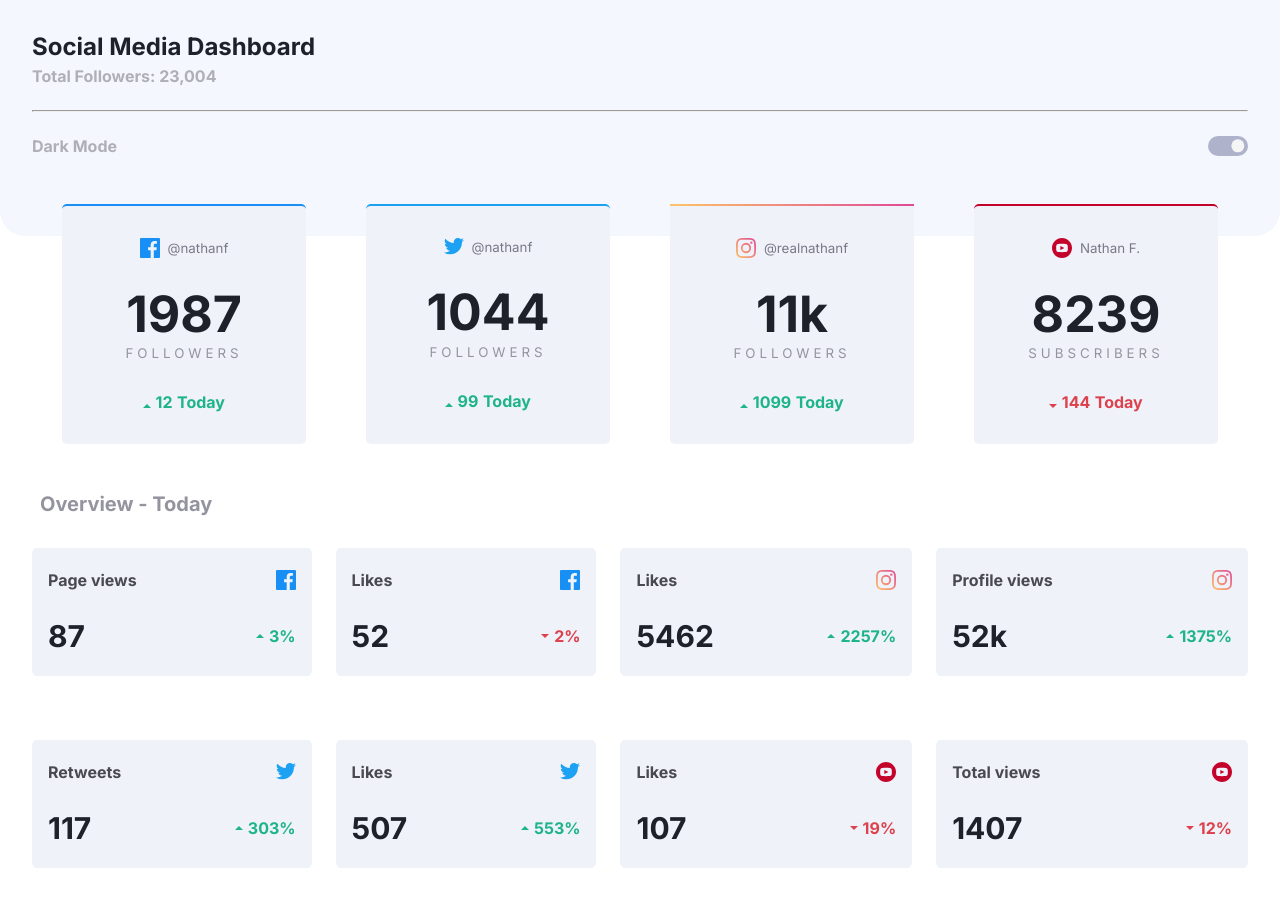
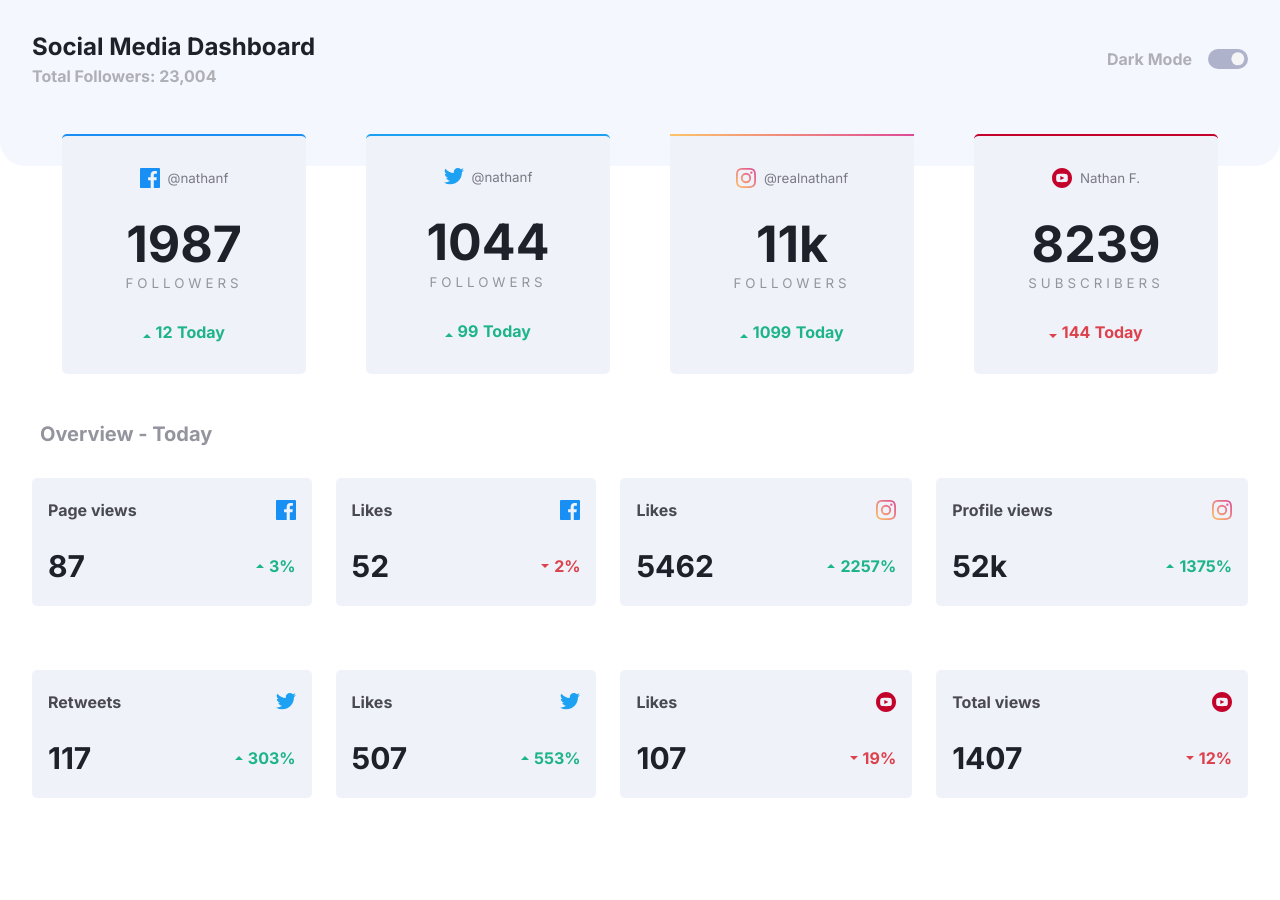
Before and after one commit to StarboyDH/social-media-dashboard, a plain HTML site: page index.html in a window 1280 px wide. After the commit the page ends 830 px from the top, so only its background shows below. Drawn offline with nearby package versions, Linux system fonts and the light colour scheme.

Commit message:
Update styles.css

```diff
--- a/styles.css
+++ b/styles.css
@@ -5,10 +5,6 @@
     box-sizing: border-box;
     font-family: 'Inter', sans-serif;  /* Weights: 400, 700 */
     transition: 0.5s ease;
-}
-
-body {
-    width: 100vw;
 }
 
 
@@ -205,6 +201,24 @@ main {
         justify-content: space-around;
     }
 
+    header {
+        display: grid;
+        grid-template-areas:
+            "title themes"
+            "total themes";
+        align-items: center;
+    }
+
+    hr {
+        display: none;
+    }
+
+    .themes-box {
+        grid-area: themes;
+        justify-content: flex-end;
+        gap: 1em;
+    }
+
     .social-box {
         min-width: 20%;
     }
```
